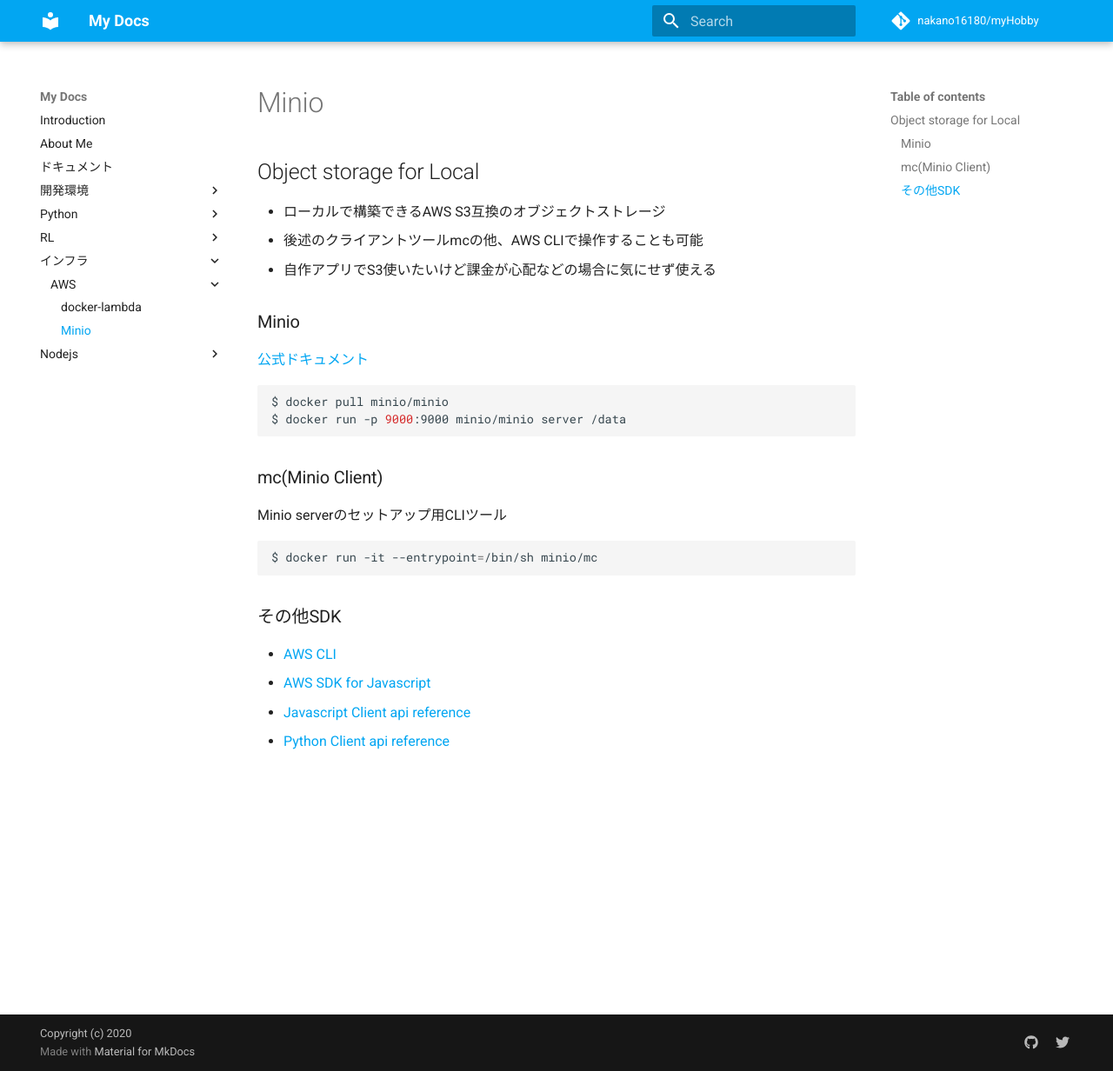
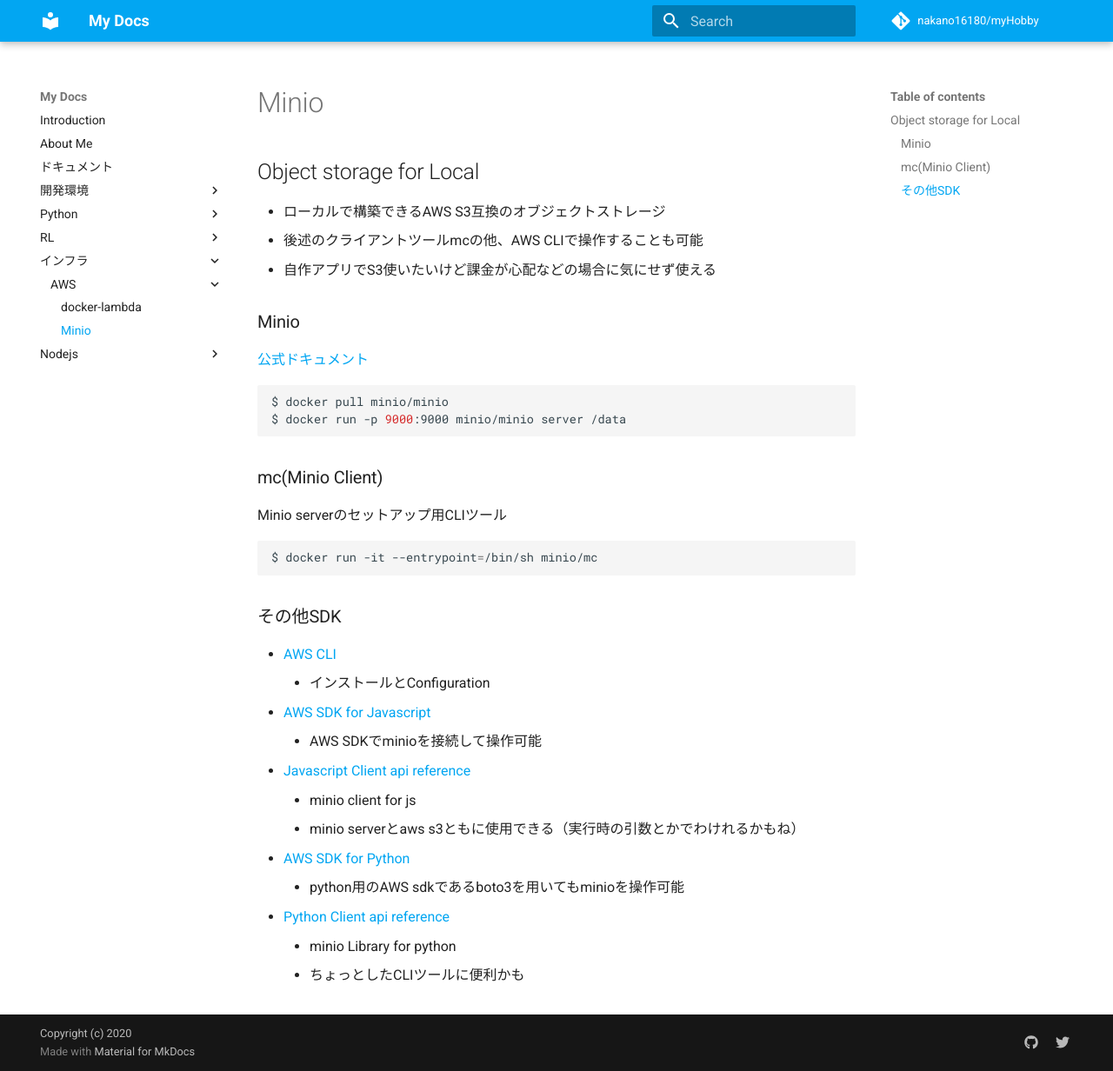
Before and after one commit to nakano16180/myHobby, an MkDocs documentation site: the page built from docs/dev/minio.md, in a window 1280 px wide and 1232 px high. Shown: the whole window at 87% size. Built offline with MkDocs 1.6.1 and Material for MkDocs 9.7.7, drawn with Linux system fonts in a browser that asks for light colours; comment, search, counter and statistics services are not loaded.

Commit message:
update minio

```diff
--- a/docs/dev/minio.md
+++ b/docs/dev/minio.md
@@ -22,6 +22,14 @@
 
 ### その他SDK
   - [AWS CLI](https://docs.min.io/docs/aws-cli-with-minio)
+    - インストールとConfiguration
   - [AWS SDK for Javascript](https://docs.min.io/docs/how-to-use-aws-sdk-for-javascript-with-minio-server.html)
-  - [Javascript Client api reference](https://docs.min.io/docs/javascript-client-api-reference.html#getBucketNotification)
-  - [Python Client api reference](https://docs.min.io/docs/python-client-quickstart-guide)
+    - AWS SDKでminioを接続して操作可能
+  - [Javascript Client api reference](https://docs.min.io/docs/javascript-client-api-reference.html)
+    - minio client for js
+    - minio serverとaws s3ともに使用できる（実行時の引数とかでわけれるかもね）
+  - [AWS SDK for Python](https://docs.min.io/docs/how-to-use-aws-sdk-for-python-with-minio-server.html)
+    - python用のAWS sdkであるboto3を用いてもminioを操作可能
+  - [Python Client api reference](https://docs.min.io/docs/python-client-api-reference)
+    - minio Library for python
+    - ちょっとしたCLIツールに便利かも
```
